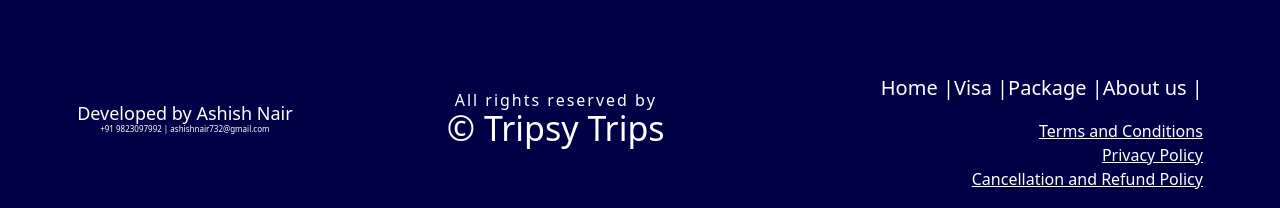
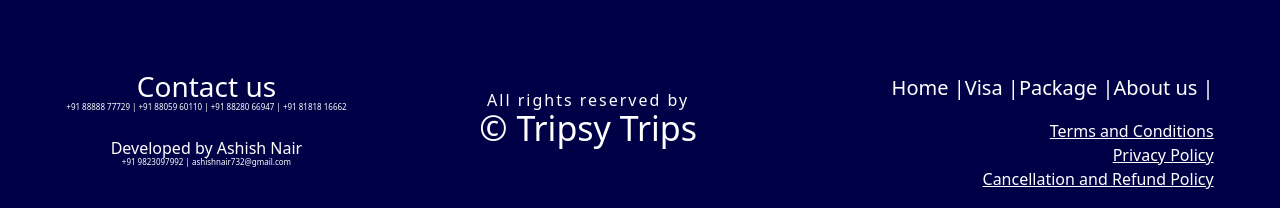
Before and after one commit to ashishxrox/TripsyTripsGit, a React (Create React App) app in the folder frontend/: page /failure in a window 1280 px wide. Shown: the part 641-849 px from the top of the page. Built offline with nearby package versions, Linux system fonts and the light colour scheme; no server answers; a web font is replaced by a local one.

Commit message:
Fixing the footer

```diff
--- a/frontend/src/components/footer/Footer.js
+++ b/frontend/src/components/footer/Footer.js
@@ -13,7 +13,9 @@
     return (
         <div className='footer'>
             <div className="developer-crds" style={{ display: "flex", flexDirection: "column", justifyContent: "center", margin: "10px 0", alignItems: "center" }}>
-                <h6 style={{ padding: "0", fontSize: "18px", color:"#fff"}}>Developed by Ashish Nair</h6>
+            <h6 style={{ padding: "0", fontSize: "28px", color:"#fff"}}>Contact us</h6>
+            <p style={{ padding: "0", position: "relative", top: "-10px", fontSize: "8px", color:"#fff"}}>+91 88888 77729 | +91 88059 60110 | +91 88280 66947 | +91 81818 16662</p>
+                <h6 style={{ padding: "0", fontSize: "16px", color:"#fff"}}>Developed by Ashish Nair</h6>
                 <p style={{ padding: "0", position: "relative", top: "-10px", fontSize: "8px", color:"#fff"}}>+91 9823097992 | ashishnair732@gmail.com</p>
             </div>
             <div className="copyright-box" style={{ display: "flex", flexDirection: "column", justifyContent: "center", margin: "10px 0", alignItems: "center" }}>
```
